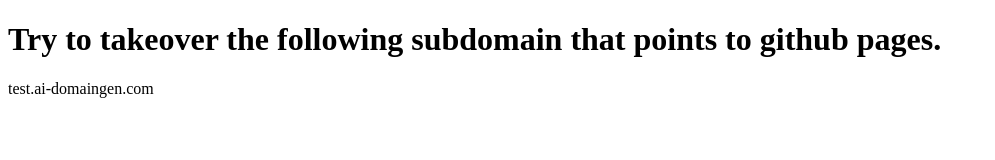
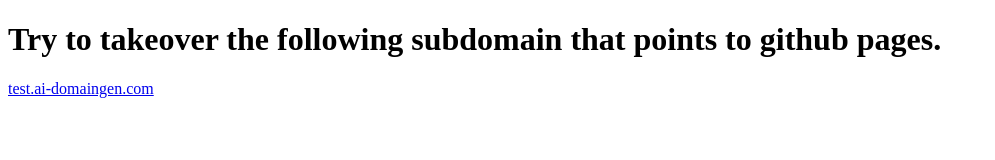
Before and after one commit to HichamAl/idea_generator, a plain HTML site: page index.html in a window 1280 px wide. Shown: the whole page, without its empty margins (0-995 px from the left). Drawn offline with Linux system fonts and the light colour scheme.

Commit message:
Update index.html

```diff
--- a/index.html
+++ b/index.html
@@ -6,7 +6,7 @@
 <body>
 
 <h1>Try to takeover the following subdomain that points to github pages.</h1>
-<p>test.ai-domaingen.com</p>
+<a href="https://test.ai-domaingen.com">test.ai-domaingen.com</a>
 
 </body>
 </html>
```
